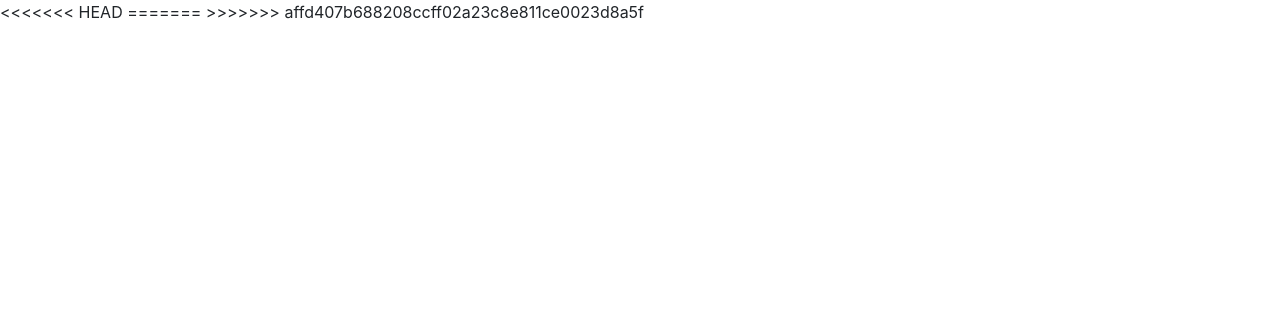
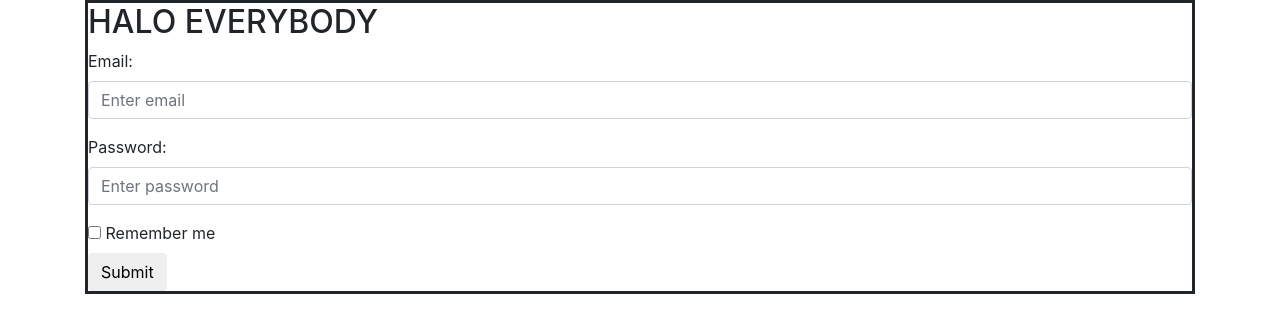
Before and after one commit to faizzuns/DataGatheringWeb, a PHP site: page /home.php in a window 1280 px wide. Shown: the top 333 px of the page. Run offline with PHP 8.4, Linux system fonts and the light colour scheme.

Commit message:
To merge

```diff
--- a/pages/home.php
+++ b/pages/home.php
@@ -7,8 +7,28 @@
 
 <div class="backdrop"></div>
 
-<div>
-
+    <div class="container">
+        <div class="row justify-content-center">
+            <div class="col">
+               <div class"row align-items-center">
+                <form style="border-style: solid; background-color: #ffffff;" action="/action_page.php">
+                    <h2 >HALO EVERYBODY</h2>
+                    <div class="form-group">
+                        <label for="email">Email:</label>
+                        <input type="email" class="form-control" id="email" placeholder="Enter email" name="email">
+                    </div>
+                    <div class="form-group">
+                        <label for="pwd">Password:</label>
+                        <input type="password" class="form-control" id="pwd" placeholder="Enter password" name="pwd">
+                    </div>
+                    <div class="checkbox">
+                        <label><input type="checkbox" name="remember"> Remember me</label>
+                    </div>
+                    <button type="submit" class="btn btn-default">Submit</button>
+                </form>
+                </div>
+        </div>
+    </div>
 </div>
 
 <?php
--- a/pages/templates/header.php
+++ b/pages/templates/header.php
@@ -1,15 +1,9 @@
 <!DOCTYPE html>
 <html lang="en">
 <head>
-<<<<<<< HEAD
-    <meta name="viewport" content="width=device-width, initial-scale=1">
-    </head>
-<body>
-=======
     <meta charset="UTF-8">
     <title>Data Gathering</title>
     <link rel="stylesheet" href="https://stackpath.bootstrapcdn.com/bootstrap/4.1.3/css/bootstrap.min.css" integrity="sha384-MCw98/SFnGE8fJT3GXwEOngsV7Zt27NXFoaoApmYm81iuXoPkFOJwJ8ERdknLPMO" crossorigin="anonymous">
     <link rel="stylesheet" href="../css/app.css">
 </head>
 <body>
->>>>>>> affd407b688208ccff02a23c8e811ce0023d8a5f
```
Also changed, not shown: css/app.css (+13 -0 lines), 3 other files.
